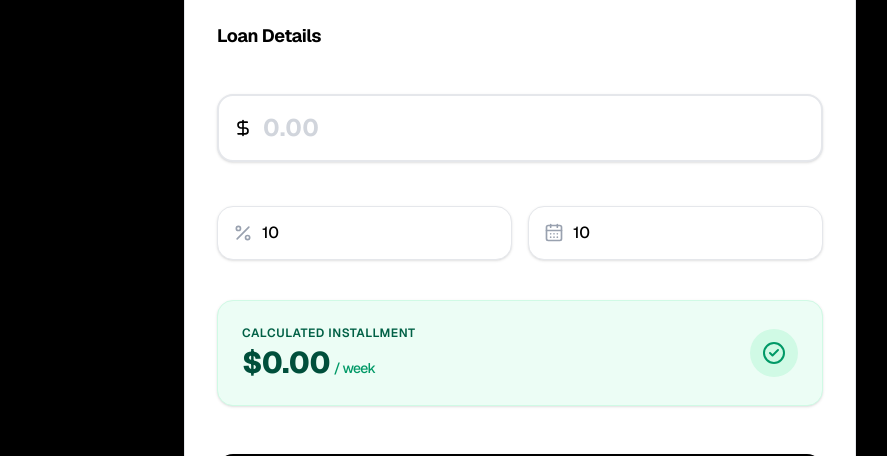
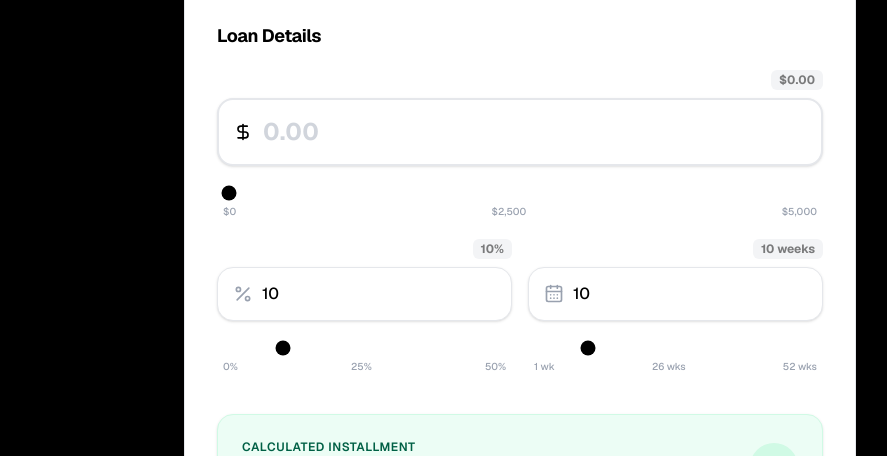
Before and after one commit to dilshandevxx/finance-app-loan-collection, a Next.js app: page /new in a window 1280 px wide. Shown: the part 496-952 px from the top of the page, without its empty margins (160-1047 px from the left). Built offline with nearby package versions, Linux system fonts and the light colour scheme; no server answers; the database is empty.

Commit message:
feat: add interactive sliders for loan calculations and breakdown

```diff
--- a/src/components/NewLoanForm.tsx
+++ b/src/components/NewLoanForm.tsx
@@ -160,7 +160,10 @@ export function NewLoanForm({ customers }: { customers: Customer[] }) {
         </h3>
 
         <div className="space-y-2">
+          <div className="flex justify-between items-center">
             <label htmlFor="principal" className="text-sm font-semibold text-gray-750 dark:text-white/70">Principal Amount</label>
+            <span className="text-xs font-bold text-black/50 dark:text-white/50 bg-gray-100 dark:bg-white/10 px-2 py-0.5 rounded-md">${principal.toFixed(2)}</span>
+          </div>
           <div className="relative group">
             <div className="absolute inset-y-0 left-0 pl-4 flex items-center pointer-events-none">
               <DollarSign className="h-5 w-5 text-black dark:text-white group-focus-within:text-emerald-500 dark:group-focus-within:text-emerald-400 transition-colors" />
@@ -178,11 +181,30 @@ export function NewLoanForm({ customers }: { customers: Customer[] }) {
               className="w-full bg-white dark:bg-[#0a0a0a] border-2 border-gray-200 dark:border-[#222] focus:border-black dark:focus:border-white rounded-2xl pl-11 pr-4 py-4 text-2xl font-bold text-black dark:text-white placeholder:text-gray-300 dark:placeholder:text-white/20 focus:outline-none focus:ring-2 focus:ring-black/5 dark:focus:ring-white/5 transition shadow-sm"
             />
           </div>
+          <div className="pt-1 px-1">
+            <input
+              type="range"
+              min="0"
+              max="5000"
+              step="50"
+              value={principal}
+              onChange={(e) => setPrincipal(parseFloat(e.target.value) || 0)}
+              className="w-full h-1 bg-gray-250 dark:bg-[#222] rounded-lg appearance-none cursor-pointer accent-black dark:accent-white"
+            />
+            <div className="flex justify-between text-[10px] text-gray-400 dark:text-white/30 px-0.5 mt-0.5 font-medium">
+              <span>$0</span>
+              <span>$2,500</span>
+              <span>$5,000</span>
+            </div>
+          </div>
         </div>
 
         <div className="grid grid-cols-2 gap-4">
-          <div className="space-y-2">
+          <div className="space-y-2 col-span-2 sm:col-span-1">
+            <div className="flex justify-between items-center">
               <label htmlFor="interest" className="text-sm font-semibold text-gray-750 dark:text-white/70">Interest Rate</label>
+              <span className="text-xs font-bold text-black/50 dark:text-white/50 bg-gray-100 dark:bg-white/10 px-2 py-0.5 rounded-md">{interest}%</span>
+            </div>
             <div className="relative group">
               <div className="absolute inset-y-0 left-0 pl-4 flex items-center pointer-events-none">
                 <Percent className="h-5 w-5 text-gray-400 group-focus-within:text-black dark:group-focus-within:text-white transition-colors" />
@@ -200,9 +222,28 @@ export function NewLoanForm({ customers }: { customers: Customer[] }) {
                 className="w-full bg-white dark:bg-[#0a0a0a] border border-gray-200 dark:border-[#222] rounded-2xl pl-11 pr-4 py-3.5 text-black dark:text-white placeholder:text-gray-455 dark:placeholder:text-white/30 focus:outline-none focus:border-black dark:focus:border-white focus:ring-2 focus:ring-black/5 dark:focus:ring-white/5 transition shadow-sm font-medium"
               />
             </div>
+            <div className="pt-1 px-1">
+              <input
+                type="range"
+                min="0"
+                max="50"
+                step="0.5"
+                value={interest}
+                onChange={(e) => setInterest(parseFloat(e.target.value) || 0)}
+                className="w-full h-1 bg-gray-250 dark:bg-[#222] rounded-lg appearance-none cursor-pointer accent-black dark:accent-white"
+              />
+              <div className="flex justify-between text-[10px] text-gray-400 dark:text-white/30 px-0.5 mt-0.5 font-medium">
+                <span>0%</span>
+                <span>25%</span>
+                <span>50%</span>
               </div>
-          <div className="space-y-2">
+            </div>
+          </div>
+          <div className="space-y-2 col-span-2 sm:col-span-1">
+            <div className="flex justify-between items-center">
               <label htmlFor="weeks" className="text-sm font-semibold text-gray-750 dark:text-white/70">Duration (Weeks)</label>
+              <span className="text-xs font-bold text-black/50 dark:text-white/50 bg-gray-100 dark:bg-white/10 px-2 py-0.5 rounded-md">{weeks} weeks</span>
+            </div>
             <div className="relative group">
               <div className="absolute inset-y-0 left-0 pl-4 flex items-center pointer-events-none">
                 <CalendarDays className="h-5 w-5 text-gray-400 group-focus-within:text-black dark:group-focus-within:text-white transition-colors" />
@@ -219,12 +260,29 @@ export function NewLoanForm({ customers }: { customers: Customer[] }) {
                 className="w-full bg-white dark:bg-[#0a0a0a] border border-gray-200 dark:border-[#222] rounded-2xl pl-11 pr-4 py-3.5 text-black dark:text-white placeholder:text-gray-455 dark:placeholder:text-white/30 focus:outline-none focus:border-black dark:focus:border-white focus:ring-2 focus:ring-black/5 dark:focus:ring-white/5 transition shadow-sm font-medium"
               />
             </div>
+            <div className="pt-1 px-1">
+              <input
+                type="range"
+                min="1"
+                max="52"
+                step="1"
+                value={weeks}
+                onChange={(e) => setWeeks(parseInt(e.target.value) || 0)}
+                className="w-full h-1 bg-gray-250 dark:bg-[#222] rounded-lg appearance-none cursor-pointer accent-black dark:accent-white"
+              />
+              <div className="flex justify-between text-[10px] text-gray-400 dark:text-white/30 px-0.5 mt-0.5 font-medium">
+                <span>1 wk</span>
+                <span>26 wks</span>
+                <span>52 wks</span>
+              </div>
+            </div>
           </div>
         </div>
       </div>
 
       {/* Calculated Installment Summary */}
-      <div className="bg-emerald-50 dark:bg-emerald-500/10 border border-emerald-100 dark:border-emerald-500/20 rounded-2xl p-4 sm:p-6 flex items-center justify-between gap-3 mt-2 shadow-sm">
+      <div className="bg-emerald-50 dark:bg-emerald-500/10 border border-emerald-100 dark:border-emerald-500/20 rounded-2xl p-4 sm:p-6 flex flex-col gap-4 mt-2 shadow-sm">
+        <div className="flex items-center justify-between gap-3">
           <div className="flex flex-col gap-1 min-w-0">
             <span className="text-[11px] sm:text-xs font-semibold text-emerald-800 dark:text-emerald-400 uppercase tracking-wider truncate">Calculated Installment</span>
             <span className="text-2xl sm:text-3xl font-extrabold text-emerald-900 dark:text-emerald-300 tracking-tight flex items-baseline gap-1 flex-wrap">
@@ -234,6 +292,25 @@ export function NewLoanForm({ customers }: { customers: Customer[] }) {
           <div className="w-10 h-10 sm:w-12 sm:h-12 bg-emerald-100 dark:bg-emerald-500/20 rounded-full flex items-center justify-center text-emerald-600 dark:text-emerald-400 shrink-0">
             <CheckCircle2 className="w-5.5 h-5.5 sm:w-6 sm:h-6" />
           </div>
+        </div>
+
+        {/* Breakdown details */}
+        {principal > 0 && (
+          <div className="border-t border-emerald-100 dark:border-emerald-500/10 pt-3 grid grid-cols-3 gap-2 text-center text-xs">
+            <div className="flex flex-col">
+              <span className="text-emerald-700/70 dark:text-emerald-450/60 font-medium">Principal</span>
+              <span className="text-emerald-950 dark:text-emerald-200 font-bold">${principal.toFixed(2)}</span>
+            </div>
+            <div className="flex flex-col border-x border-emerald-100 dark:border-emerald-500/10">
+              <span className="text-emerald-700/70 dark:text-emerald-450/60 font-medium">Interest ({interest}%)</span>
+              <span className="text-emerald-950 dark:text-emerald-200 font-bold">+${((principal * interest) / 100).toFixed(2)}</span>
+            </div>
+            <div className="flex flex-col">
+              <span className="text-emerald-700/70 dark:text-emerald-450/60 font-medium">Total Repay</span>
+              <span className="text-emerald-950 dark:text-emerald-200 font-bold">${(principal * (1 + interest / 100)).toFixed(2)}</span>
+            </div>
+          </div>
+        )}
       </div>
 
       {/* Mobile Sticky Action */}
```
Also changed, not shown: public/sw.js. Lines whose indentation alone changed are shown as unchanged.
